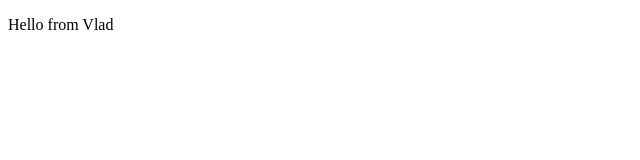
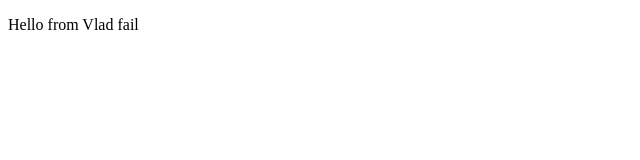
Before and after one commit to DemyankovVladislav/Skillfactory_tasks, a plain HTML site: page index.html in a window 1280 px wide. Shown: the full height of the page, 0-640 px from the left. Drawn offline with Linux system fonts and the light colour scheme.

Commit message:
Update index.html

```diff
--- a/index.html
+++ b/index.html
@@ -4,6 +4,6 @@
     <title>This is the title of the webpage!</title>
   </head>
   <body>
-    <p>Hello from Vlad </p>
+    <p>Hello from Vlad fail </p>
   </body>
 </html>
```
